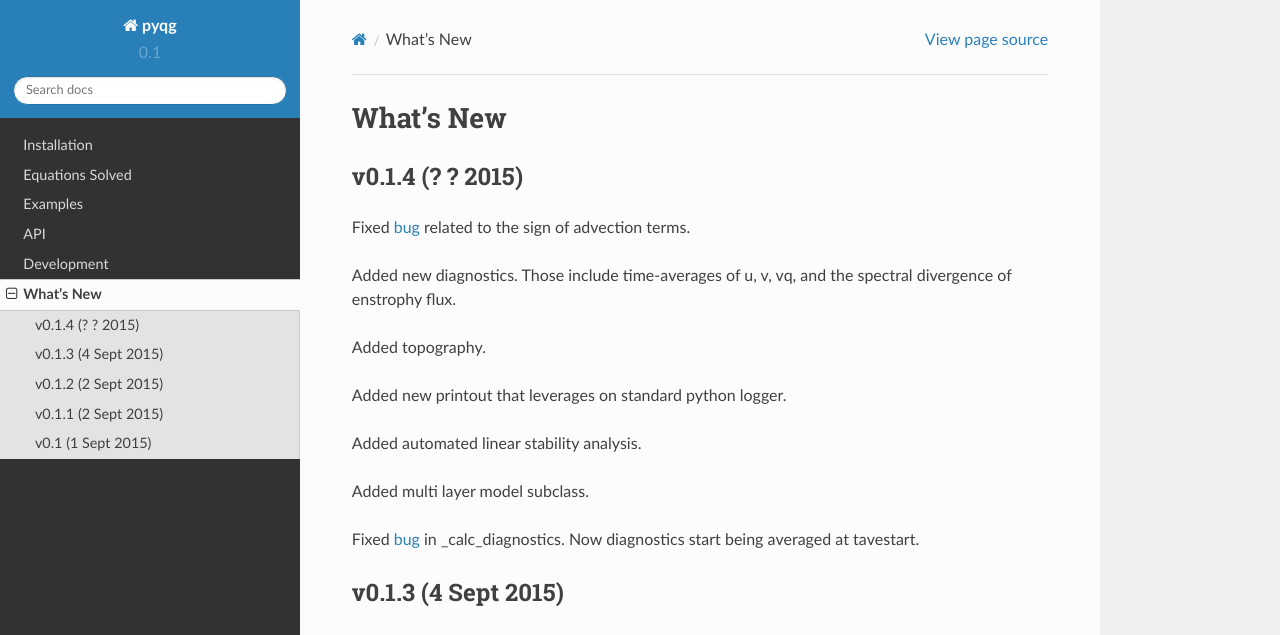
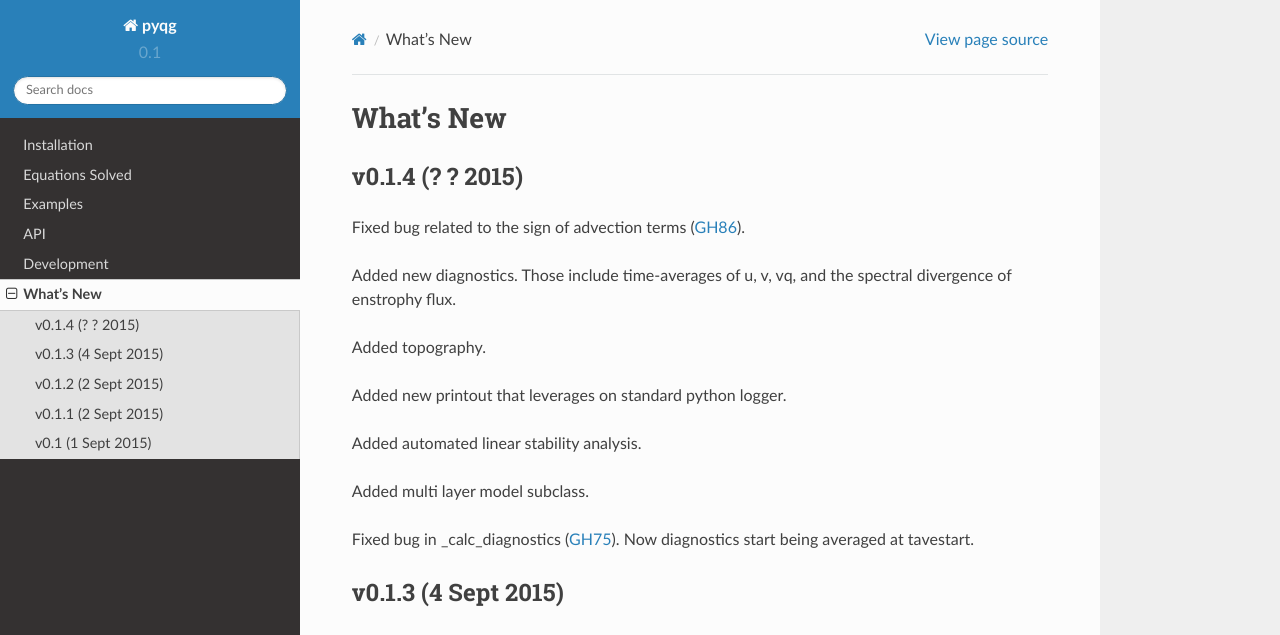
Before and after one commit to pyqg/pyqg, a Sphinx documentation site: the page built from docs/whats-new.rst, in a window 1280 px wide and 1277 px high. Shown: the top 635 px of the window. Built offline with Sphinx 7.4.7 and the Read the Docs theme 2.0.0, drawn with Linux system fonts in a browser that asks for light colours; part of the change alters nothing that is shown.

Commit message:
Changes links to leverage on ext_link

```diff
--- a/docs/whats-new.rst
+++ b/docs/whats-new.rst
@@ -4,7 +4,7 @@ What's New
 v0.1.4 (? ? 2015)
 --------------------
 
-Fixed `bug <https://github.com/pyqg/pyqg/issues/86>`__ related to the sign of advection terms.
+Fixed bug related to the sign of advection terms (:issue:`86`).
 
 Added new diagnostics. Those include time-averages of u, v, vq, and the spectral divergence of enstrophy flux.
 
@@ -16,7 +16,7 @@ Added automated linear stability analysis.
 
 Added multi layer model subclass.
 
-Fixed `bug <https://github.com/pyqg/pyqg/issues/75>`__  in _calc_diagnostics. Now diagnostics start being averaged at
+Fixed bug in _calc_diagnostics (:issue:`75`). Now diagnostics start being averaged at
 tavestart.
 
 v0.1.3 (4 Sept 2015)
```
